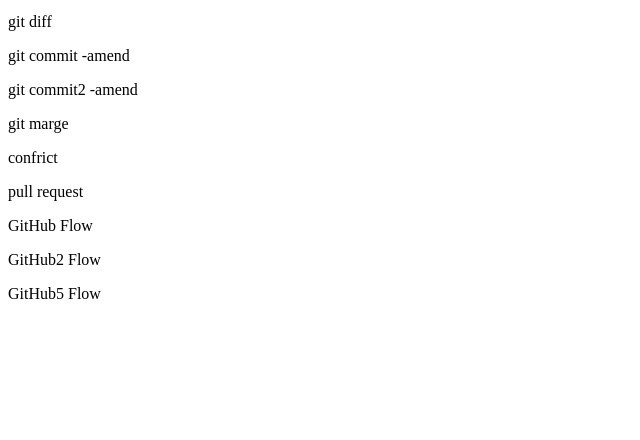
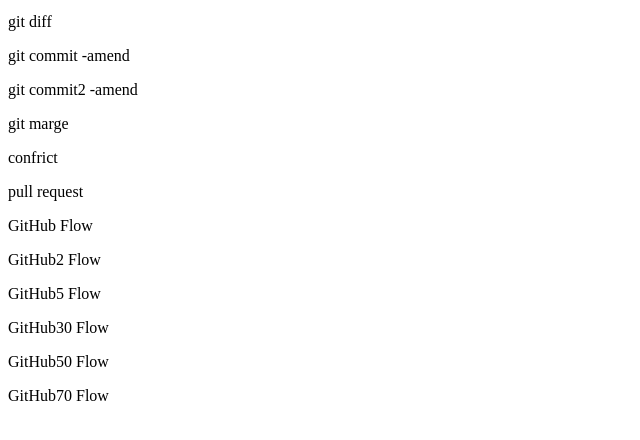
Before and after one commit to buchy0929/PythonTest, a plain HTML site: page index.html in a window 1280 px wide. Shown: the part 96-536 px from the top of the page, without its empty margins (0-640 px from the left). Drawn offline with Linux system fonts and the light colour scheme.

Commit message:
NewBrantch Commit

```diff
--- a/index.html
+++ b/index.html
@@ -9,3 +9,6 @@
 <p>GitHub Flow</p>
 <p>GitHub2 Flow</p>
 <p>GitHub5 Flow</p>
+<p>GitHub30 Flow</p>
+<p>GitHub50 Flow</p>
+<p>GitHub70 Flow</p>
```
